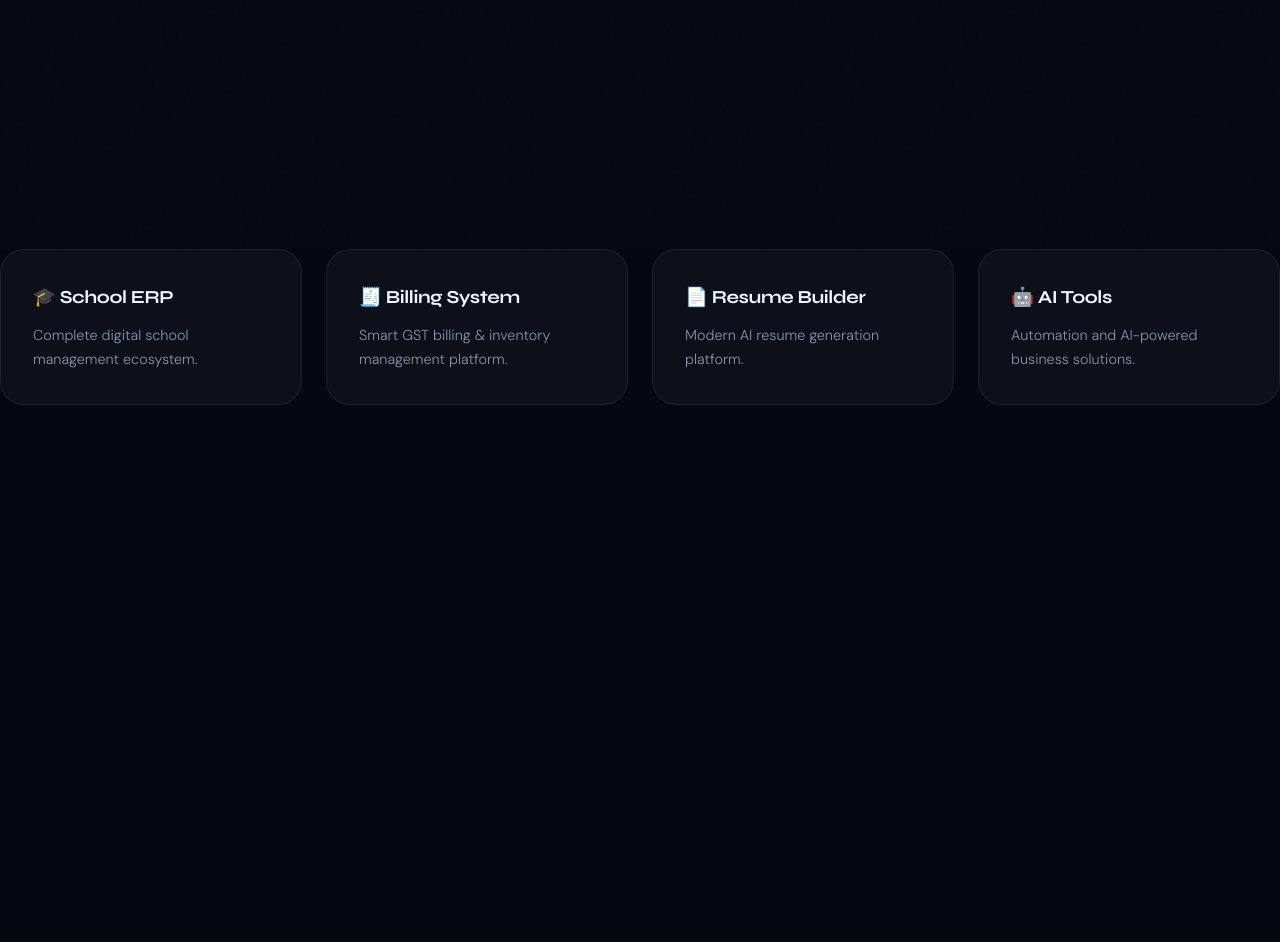
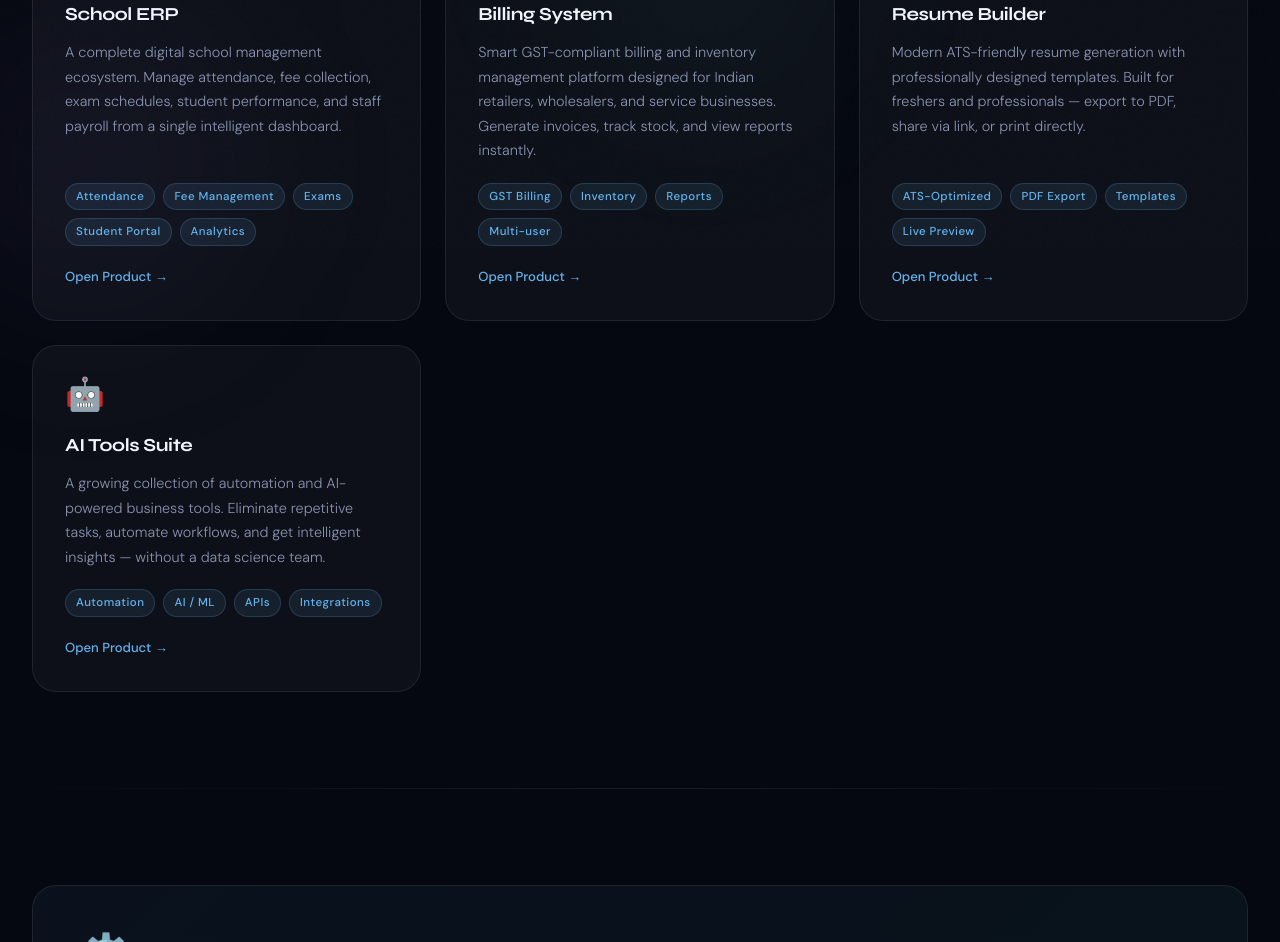
Before and after one commit to enoughsudhanshu/bhishmaagroup, a plain HTML site: page products.html in a window 1280 px wide. Shown: the part 551-1493 px from the top of the page. Before the commit the page ends 956 px from the top, so only its background shows below. Drawn offline with Linux system fonts and the light colour scheme.

Commit message:
Update products.html

```diff
--- a/products.html
+++ b/products.html
@@ -3,58 +3,150 @@
 <head>
   <meta charset="UTF-8">
   <meta name="viewport" content="width=device-width, initial-scale=1.0">
+  <meta name="description" content="Explore enterprise software products by Bhishmaa Group — School ERP, Billing System, Resume Builder, and AI Tools.">
   <title>Products | Bhishmaa Group</title>
   <link rel="stylesheet" href="style.css">
+  <link rel="preconnect" href="https://fonts.googleapis.com">
+  <link rel="preconnect" href="https://fonts.gstatic.com" crossorigin>
+  <link href="https://fonts.googleapis.com/css2?family=Syne:wght@400;500;600;700;800&family=DM+Sans:ital,opsz,wght@0,9..40,300;0,9..40,400;0,9..40,500;1,9..40,300&display=swap" rel="stylesheet">
 </head>
 <body>
 
+  <!-- NAVIGATION -->
   <nav>
     <div class="nav-container">
-<div class="logo">
-<img src="assets/logo.png">
+      <a href="index.html" class="logo">
+        <img src="assets/logo.png" alt="Bhishmaa Group" onerror="this.style.display='none'">
         <span>Bhishmaa Group</span>
-</div>
+      </a>
+      <ul class="nav-links">
+        <li><a href="index.html">Home</a></li>
+        <li><a href="products.html">Products</a></li>
+        <li><a href="about.html">About</a></li>
+        <li><a href="contact.html">Contact</a></li>
+      </ul>
+      <button class="nav-toggle" aria-label="Toggle menu">
+        <span></span><span></span><span></span>
+      </button>
     </div>
   </nav>
 
-<section class="hero">
-<div>
-<h1>Our Software Products</h1>
-<p>Explore enterprise software solutions developed by Bhishmaa Group.</p>
+  <!-- PAGE HERO -->
+  <div style="padding: calc(var(--nav-height) + 4rem) 2rem 2rem; max-width: 1280px; margin: 0 auto;">
+    <div class="section-label reveal">Our Portfolio</div>
+    <h1 class="section-title reveal" style="font-family: 'Syne', sans-serif; font-size: clamp(2.2rem, 6vw, 4.5rem); font-weight: 800; letter-spacing: -0.04em; margin-top: 0.5rem; line-height: 1.05;">
+      Software <span style="background: var(--accent-gradient); -webkit-background-clip: text; -webkit-text-fill-color: transparent; background-clip: text;">Products</span>
+    </h1>
+    <p class="reveal" style="color: var(--text-secondary); font-size: 1.1rem; max-width: 600px; margin-top: 1rem; font-weight: 300; line-height: 1.8;">
+      Each product is purpose-built, fully customizable, and engineered to grow with your business.
+    </p>
   </div>
-</section>
 
-<section>
+  <div class="section-divider"></div>
+
+  <!-- PRODUCTS GRID -->
+  <div class="section">
     <div class="grid">
-<a href="school-erp/index.html" style="text-decoration:none;color:white">
-<div class="card">
-<h3>🎓 School ERP</h3>
-<p>Complete digital school management ecosystem.</p>
+
+      <!-- School ERP -->
+      <a href="school-erp/index.html" class="product-card card-link">
+        <div class="card reveal" data-delay="0">
+          <span class="card-icon">🎓</span>
+          <h3>School ERP</h3>
+          <p>A complete digital school management ecosystem. Manage attendance, fee collection, exam schedules, student performance, and staff payroll from a single intelligent dashboard.</p>
+          <div class="features">
+            <span>Attendance</span>
+            <span>Fee Management</span>
+            <span>Exams</span>
+            <span>Student Portal</span>
+            <span>Analytics</span>
+          </div>
+          <span class="card-arrow">Open Product →</span>
         </div>
       </a>
 
-<a href="billing-system/index.html" style="text-decoration:none;color:white">
-<div class="card">
-<h3>🧾 Billing System</h3>
-<p>Smart GST billing & inventory management platform.</p>
+      <!-- Billing System -->
+      <a href="billing-system/index.html" class="product-card card-link">
+        <div class="card reveal" data-delay="80">
+          <span class="card-icon">🧾</span>
+          <h3>Billing System</h3>
+          <p>Smart GST-compliant billing and inventory management platform designed for Indian retailers, wholesalers, and service businesses. Generate invoices, track stock, and view reports instantly.</p>
+          <div class="features">
+            <span>GST Billing</span>
+            <span>Inventory</span>
+            <span>Reports</span>
+            <span>Multi-user</span>
+          </div>
+          <span class="card-arrow">Open Product →</span>
         </div>
       </a>
 
-<a href="resume-builder/index.html" style="text-decoration:none;color:white">
-<div class="card">
-<h3>📄 Resume Builder</h3>
-<p>Modern AI resume generation platform.</p>
+      <!-- Resume Builder -->
+      <a href="resume-builder/index.html" class="product-card card-link">
+        <div class="card reveal" data-delay="160">
+          <span class="card-icon">📄</span>
+          <h3>Resume Builder</h3>
+          <p>Modern ATS-friendly resume generation with professionally designed templates. Built for freshers and professionals — export to PDF, share via link, or print directly.</p>
+          <div class="features">
+            <span>ATS-Optimized</span>
+            <span>PDF Export</span>
+            <span>Templates</span>
+            <span>Live Preview</span>
+          </div>
+          <span class="card-arrow">Open Product →</span>
         </div>
       </a>
 
-<a href="ai-tools/index.html" style="text-decoration:none;color:white">
-<div class="card">
-<h3>🤖 AI Tools</h3>
-<p>Automation and AI-powered business solutions.</p>
+      <!-- AI Tools -->
+      <a href="ai-tools/index.html" class="product-card card-link">
+        <div class="card reveal" data-delay="240">
+          <span class="card-icon">🤖</span>
+          <h3>AI Tools Suite</h3>
+          <p>A growing collection of automation and AI-powered business tools. Eliminate repetitive tasks, automate workflows, and get intelligent insights — without a data science team.</p>
+          <div class="features">
+            <span>Automation</span>
+            <span>AI / ML</span>
+            <span>APIs</span>
+            <span>Integrations</span>
+          </div>
+          <span class="card-arrow">Open Product →</span>
         </div>
       </a>
+
     </div>
-</section>
+  </div>
 
+  <div class="section-divider"></div>
+
+  <!-- CUSTOM DEVELOPMENT -->
+  <div class="section">
+    <div class="card reveal" style="padding: 3rem; background: linear-gradient(135deg, rgba(99,179,237,0.06), rgba(79,209,199,0.06)); display: flex; flex-direction: column; gap: 1.5rem; align-items: flex-start;">
+      <span class="card-icon" style="font-size: 2.5rem;">⚙️</span>
+      <div>
+        <h3 style="font-family: 'Syne', sans-serif; font-size: 1.6rem; letter-spacing: -0.03em; margin-bottom: 0.75rem;">Need Something Custom?</h3>
+        <p style="color: var(--text-secondary); font-weight: 300; max-width: 540px; line-height: 1.8;">
+          If your business needs a bespoke solution — a unique ERP, a specialized automation pipeline, or a custom web application — our team builds it from scratch to your exact specifications.
+        </p>
+      </div>
+      <div class="btns">
+        <a href="contact.html" class="btn primary">Discuss Your Project →</a>
+      </div>
+    </div>
+  </div>
+
+  <!-- FOOTER -->
+  <footer>
+    <div class="footer-inner">
+      <div class="footer-logo">Bhishmaa Group</div>
+      <div class="footer-copy">© 2026 Bhishmaa Group. All rights reserved.</div>
+      <div class="footer-links">
+        <a href="products.html">Products</a>
+        <a href="about.html">About</a>
+        <a href="contact.html">Contact</a>
+      </div>
+    </div>
+  </footer>
+
+  <script src="script.js"></script>
 </body>
 </html>
```
Lines whose indentation alone changed are shown as unchanged.
